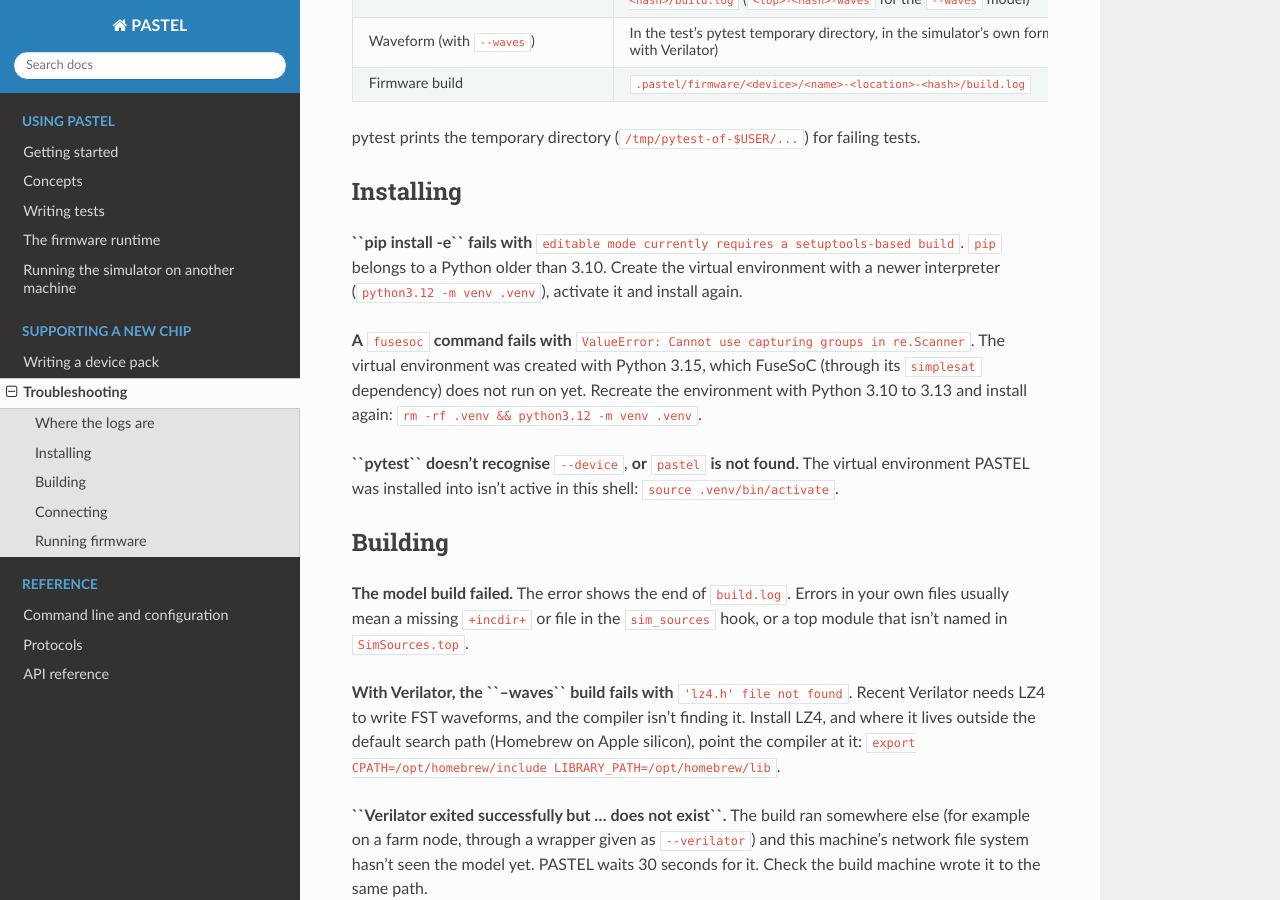
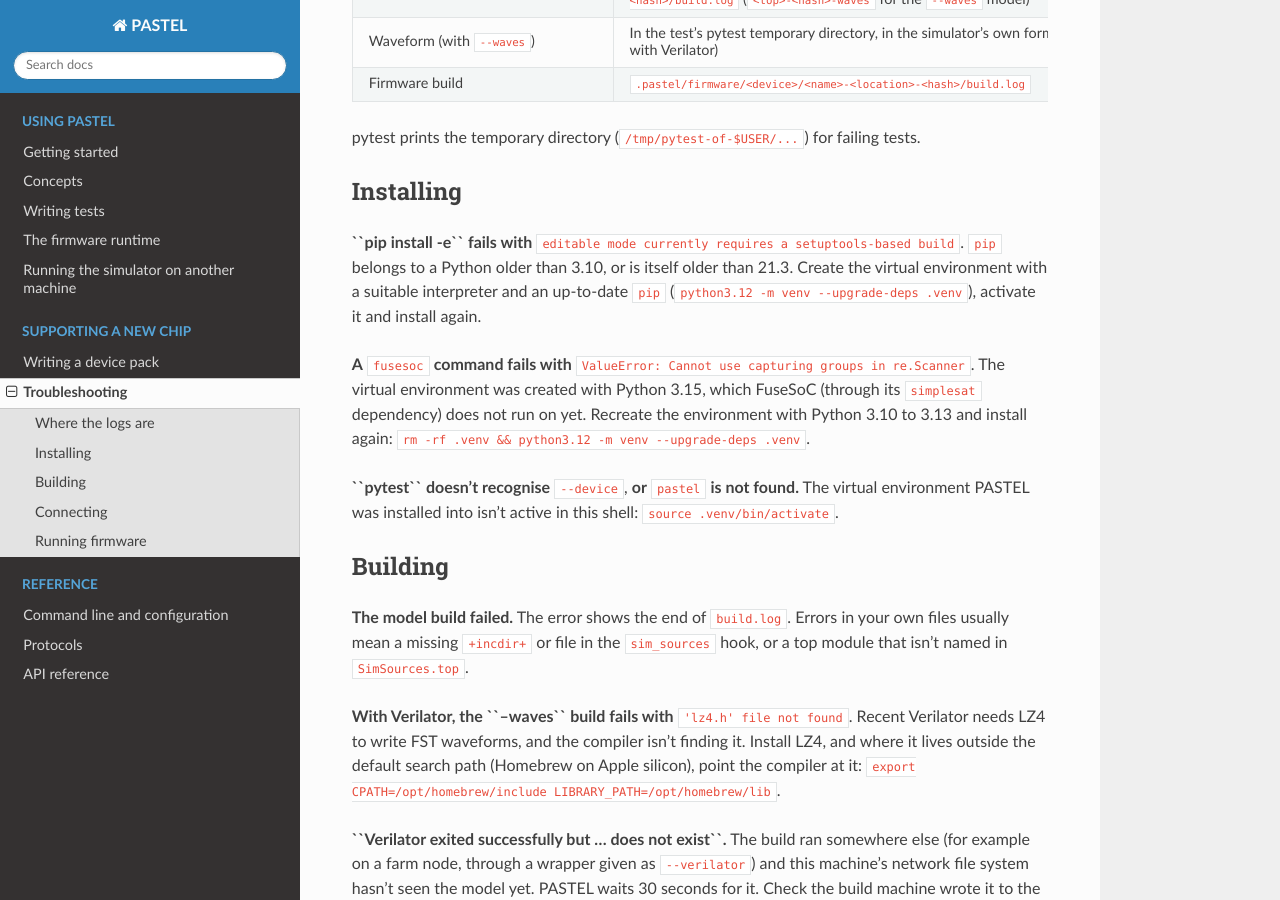
Before and after one commit to soc-puppets/soc-pastel, a Sphinx documentation site: the page built from docs/guides/troubleshooting.rst, in a window 1280 px wide and 900 px high, scrolled down 368 px. Built offline with Sphinx 7.4.7 and the Read the Docs theme 3.1.0, drawn with Linux system fonts in a browser that asks for light colours.

Commit message:
Updated docs to update pip dependency when creating venv

```diff
--- a/docs/guides/troubleshooting.rst
+++ b/docs/guides/troubleshooting.rst
@@ -30,15 +30,16 @@ Installing
 ----------
 
 **``pip install -e`` fails with** ``editable mode currently requires a setuptools-based build``.
-``pip`` belongs to a Python older than 3.10. Create the virtual environment
-with a newer interpreter (``python3.12 -m venv .venv``), activate it and
-install again.
+``pip`` belongs to a Python older than 3.10, or is itself older than 21.3.
+Create the virtual environment with a suitable interpreter and an up-to-date
+``pip`` (``python3.12 -m venv --upgrade-deps .venv``), activate it and install
+again.
 
 **A** ``fusesoc`` **command fails with** ``ValueError: Cannot use capturing groups in re.Scanner``.
 The virtual environment was created with Python 3.15, which FuseSoC (through
 its ``simplesat`` dependency) does not run on yet. Recreate the environment
 with Python 3.10 to 3.13 and install again:
-``rm -rf .venv && python3.12 -m venv .venv``.
+``rm -rf .venv && python3.12 -m venv --upgrade-deps .venv``.
 
 **``pytest`` doesn't recognise** ``--device``, **or** ``pastel`` **is not found.**
 The virtual environment PASTEL was installed into isn't active in this shell:
```
Also changed, not shown: docs/getting-started.rst (+5 -3 lines).
